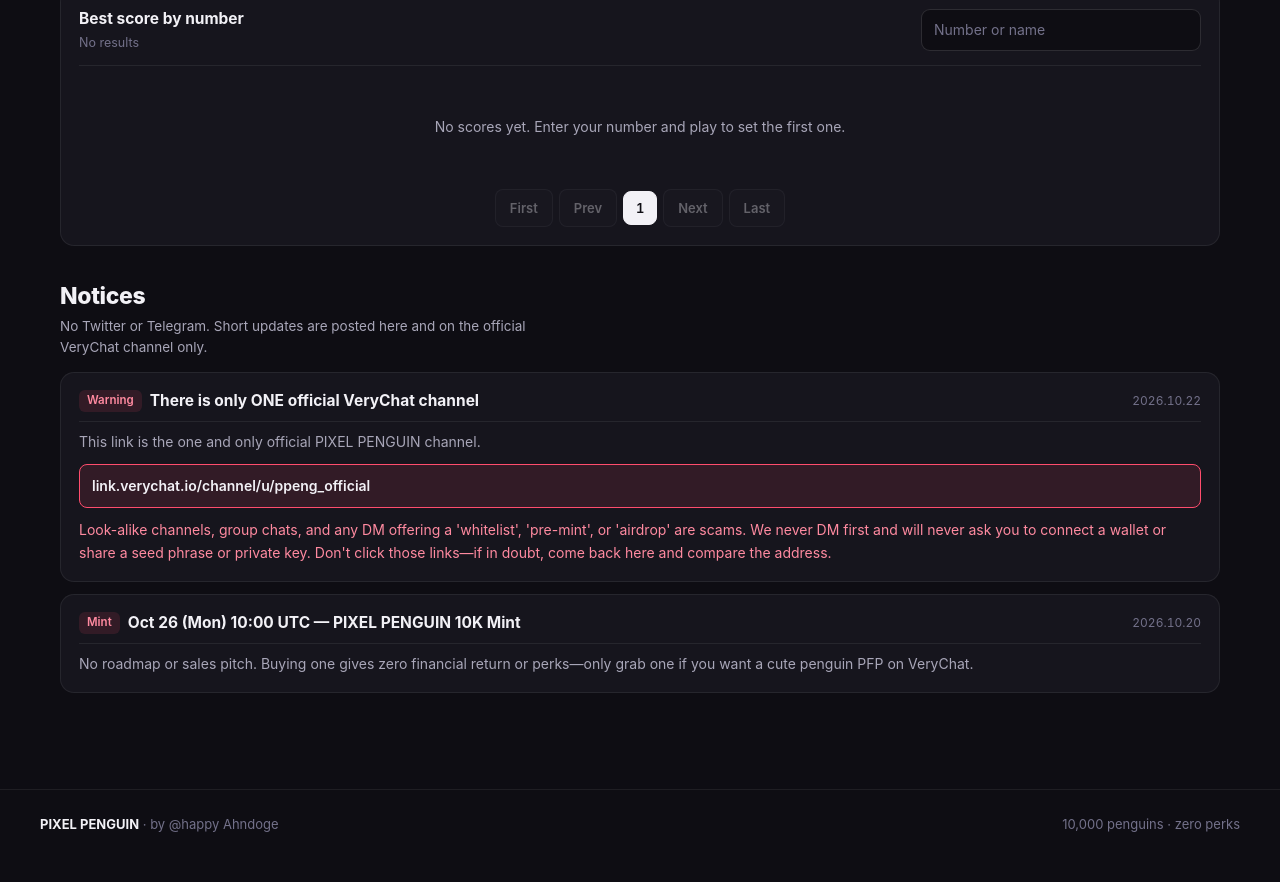
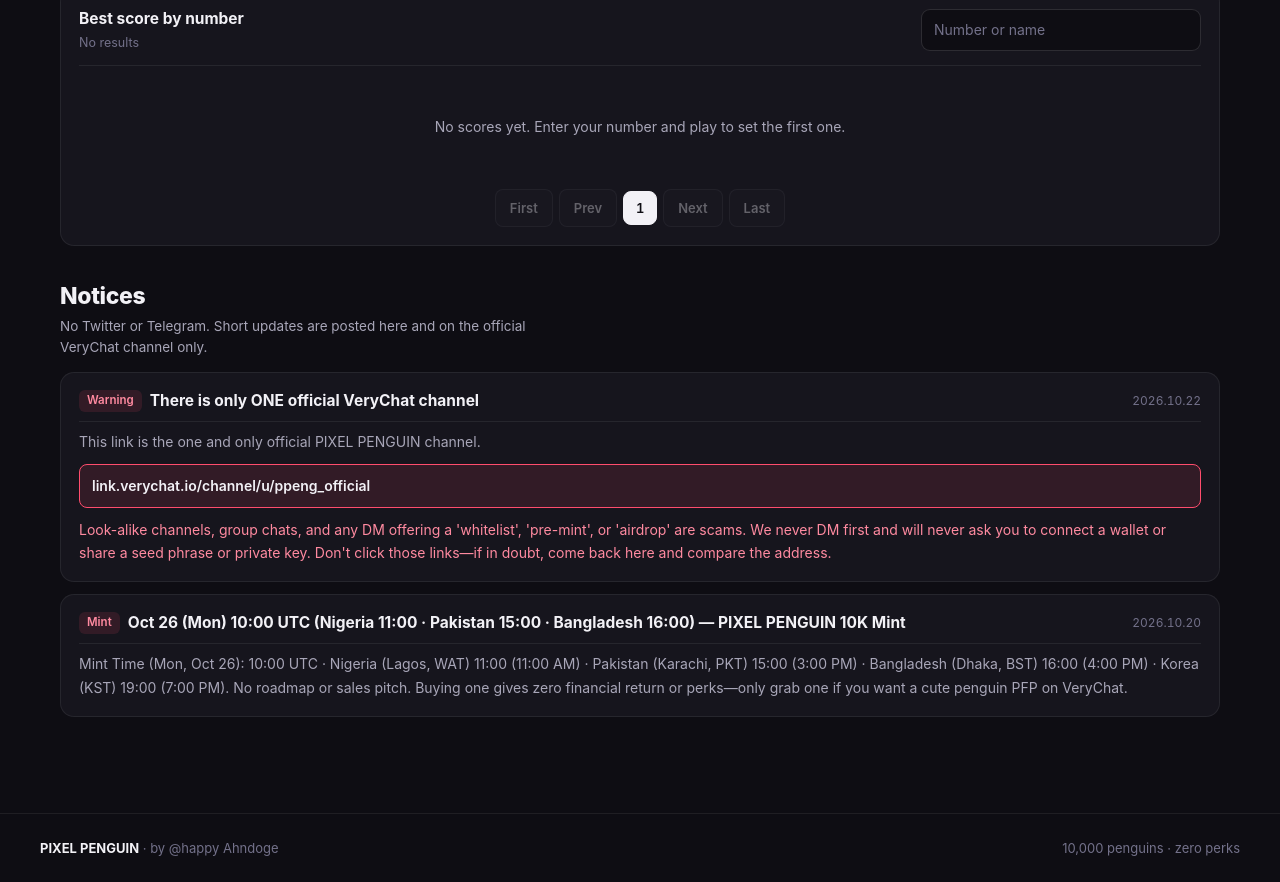
Before and after one commit to kimjite88-bit/pixel-penguin-10k, a website: page public/index.html in a window 1280 px wide. Shown: the part 2202-3084 px from the top of the page. Before the commit the page ends 3060 px from the top, so only its background shows below. Drawn offline with Linux system fonts and the light colour scheme; no server answers; a web font is replaced by a local one.

Commit message:
feat(notices): add verified Nigeria, Pakistan, Bangladesh & UTC mint times to EN notice

```diff
--- a/public/index.html
+++ b/public/index.html
@@ -463,11 +463,11 @@
             <div class="verychat-panel-header notice-card-header">
               <div class="verychat-panel-title notice-title">
                 <span class="pill-tag very" data-ko="민팅" data-en="Mint">민팅</span>
-                <span data-ko="10월 26일(월) 오후 7시(한국시간) PIXEL PENGUIN 10,000마리 민팅" data-en="Oct 26 (Mon) 10:00 UTC — PIXEL PENGUIN 10K Mint">10월 26일(월) 오후 7시(한국시간) PIXEL PENGUIN 10,000마리 민팅</span>
+                <span data-ko="10월 26일(월) 오후 7시(한국시간) PIXEL PENGUIN 10,000마리 민팅" data-en="Oct 26 (Mon) 10:00 UTC (Nigeria 11:00 · Pakistan 15:00 · Bangladesh 16:00) — PIXEL PENGUIN 10K Mint">10월 26일(월) 오후 7시(한국시간) PIXEL PENGUIN 10,000마리 민팅</span>
               </div>
               <span class="notice-date">2026.10.20</span>
             </div>
-            <p class="notice-body" data-ko="거창한 로드맵이나 영업 멘트 없습니다. 사신다고 돈 드리거나 뭐 해드리는 거 일절 없으니, 순수하게 베리챗에서 귀여운 펭귄 프사 달고 노실 분들만 구경하세요." data-en="No roadmap or sales pitch. Buying one gives zero financial return or perks—only grab one if you want a cute penguin PFP on VeryChat.">
+            <p class="notice-body" data-ko="거창한 로드맵이나 영업 멘트 없습니다. 사신다고 돈 드리거나 뭐 해드리는 거 일절 없으니, 순수하게 베리챗에서 귀여운 펭귄 프사 달고 노실 분들만 구경하세요." data-en="Mint Time (Mon, Oct 26): 10:00 UTC · Nigeria (Lagos, WAT) 11:00 (11:00 AM) · Pakistan (Karachi, PKT) 15:00 (3:00 PM) · Bangladesh (Dhaka, BST) 16:00 (4:00 PM) · Korea (KST) 19:00 (7:00 PM). No roadmap or sales pitch. Buying one gives zero financial return or perks—only grab one if you want a cute penguin PFP on VeryChat.">
               거창한 로드맵이나 영업 멘트 없습니다. 사신다고 돈 드리거나 뭐 해드리는 거 일절 없으니, 순수하게 베리챗에서 귀여운 펭귄 프사 달고 노실 분들만 구경하세요.
             </p>
           </div>
```
